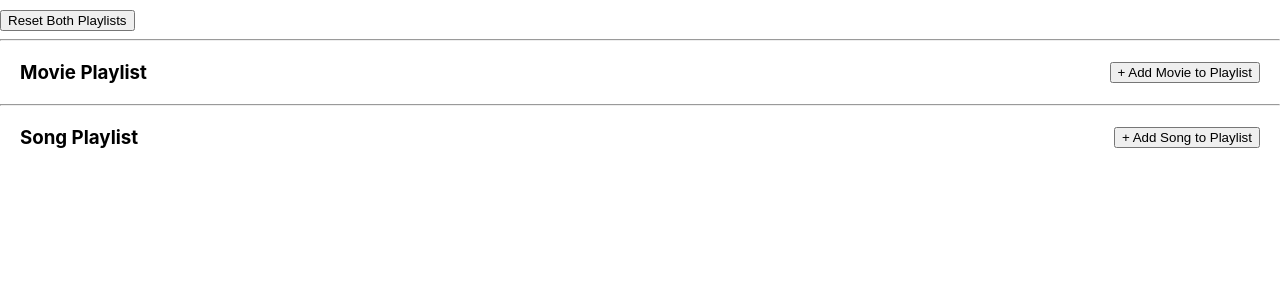
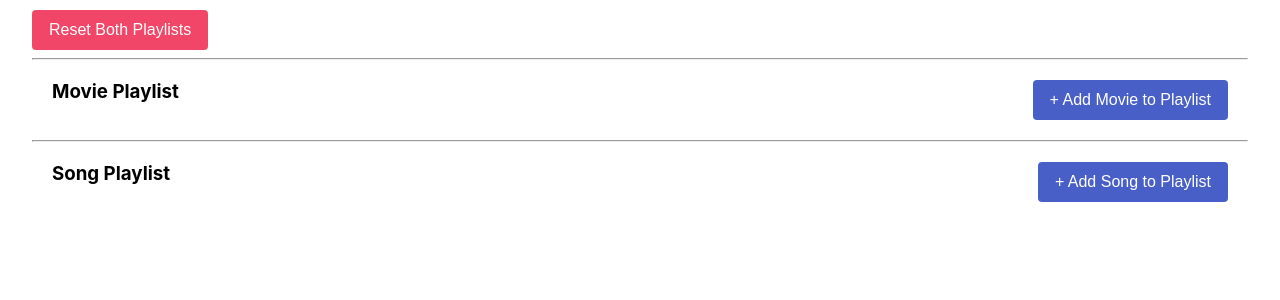
Before and after one commit to yuronn5/redux-toolkit-app, a React (Create React App) app: page / in a window 1280 px wide. Shown: the top 300 px of the page. Built offline with nearby package versions, Linux system fonts and the light colour scheme.

Commit message:
new styles

```diff
--- a/src/styles.css
+++ b/src/styles.css
@@ -32,3 +32,48 @@ h3 {
 .container > button {
   margin-top: 10px;
 }
+
+.button.is-danger {
+  background-color: #f14668;
+  border-color: transparent;
+  color: #fff;
+}
+
+.button.is-link {
+  background-color: #485fc7;
+  border-color: transparent;
+  color: #fff;
+}
+
+.button {
+  background-color: white;
+  border-color: #dbdbdb;
+  border-width: 1px;
+  color: #363636;
+  cursor: pointer;
+  padding-bottom: calc(0.5em - 1px);
+  padding-left: 1em;
+  padding-right: 1em;
+  padding-top: calc(0.5em - 1px);
+  text-align: center;
+  white-space: nowrap;
+  -webkit-appearance: none;
+  align-items: center;
+  border-radius: 4px;
+  box-shadow: none;
+  display: inline-flex;
+  font-size: 1rem;
+  height: 2.5em;
+  justify-content: flex-start;
+  line-height: 1.5;
+  position: relative;
+  vertical-align: top;
+}
+
+.container.is-fluid {
+  max-width: none !important;
+  padding-left: 32px;
+  padding-right: 32px;
+  width: 100%;
+  box-sizing: border-box;
+}
```
